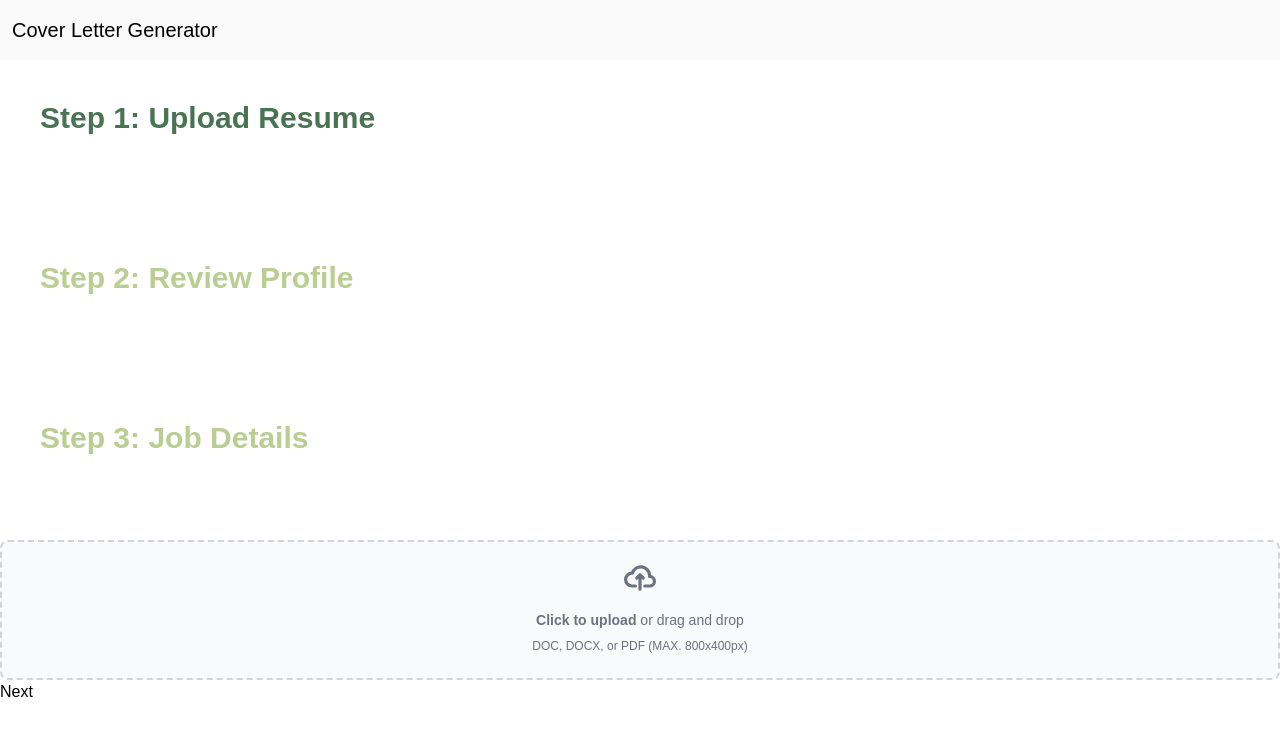
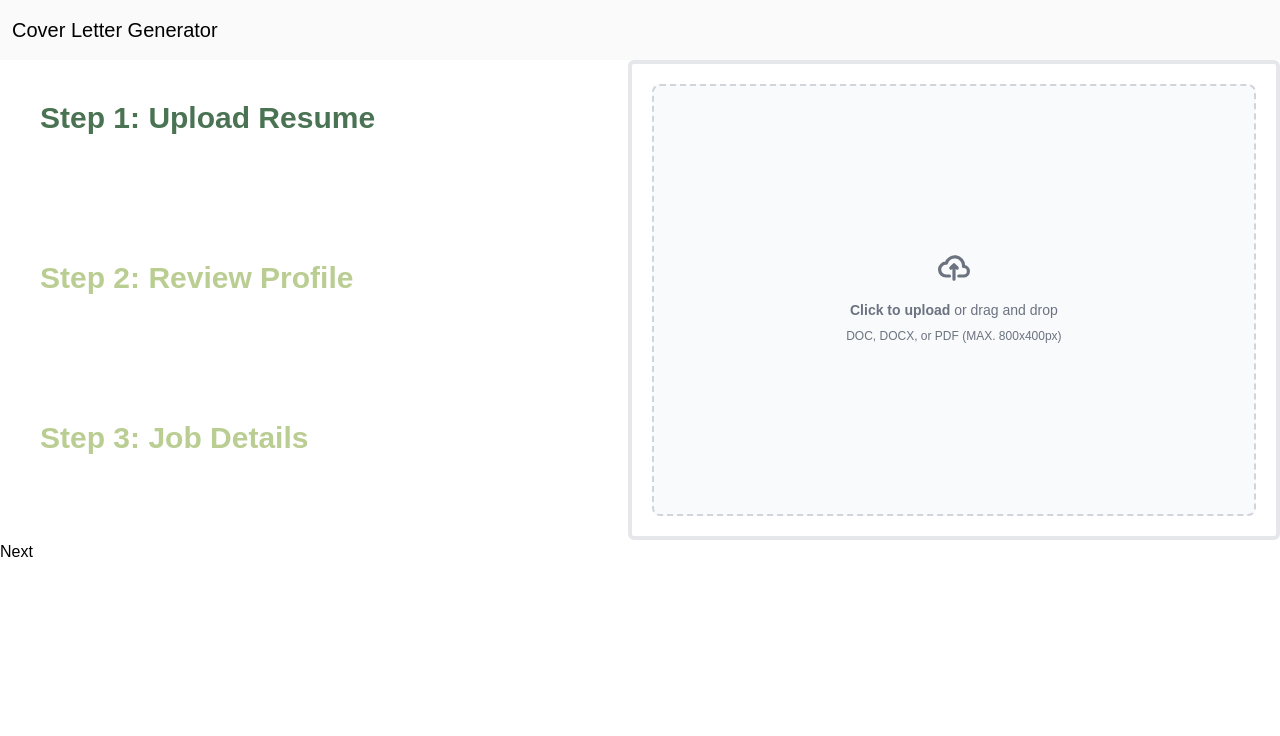
Before and after one commit to JoyceMaidd/demo, a React (Vite) app: page / in a window 1280 px wide. Shown: the top 736 px of the page. Built offline with nearby package versions, Linux system fonts and the light colour scheme.

Commit message:
Styling :)

```diff
--- a/src/pages/WorkSpace.jsx
+++ b/src/pages/WorkSpace.jsx
@@ -15,17 +15,19 @@ const WorkSpace = (props) => {
   }
   return (
     <div>
-      <div>
+      <div className="flex justify-center">
+        <div className="w-full">
           <Step number={1} title={"Upload Resume"} currentStep={currentStep} />
           <Step number={2} title={"Review Profile"} currentStep={currentStep} />
           <Step number={3} title={"Job Details"} currentStep={currentStep} />
         </div>
+        <div className="w-full p-5 border-4 rounded-md">
           { currentStep == 1 && <FileUpload />}
           { currentStep == 2 && <ReviewProfile />}
           { currentStep == 3 && <JobDetails/>}
+        </div>
+      </div>
       <NavButtons nextStep={nextStep} prevStep={prevStep} step={currentStep}/>
-
-
     </div>
 
   )
```
Lines whose indentation alone changed are shown as unchanged.
